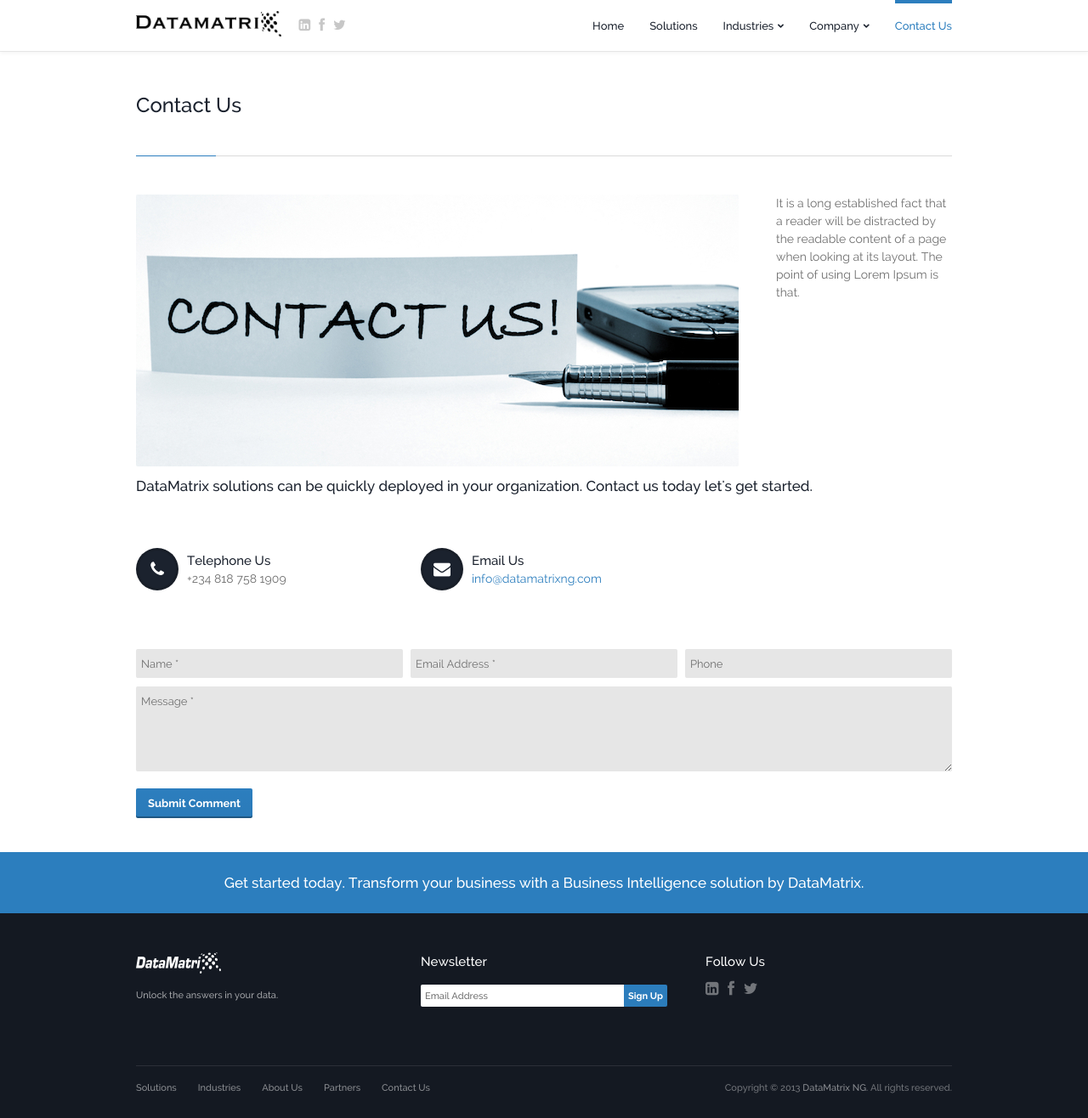
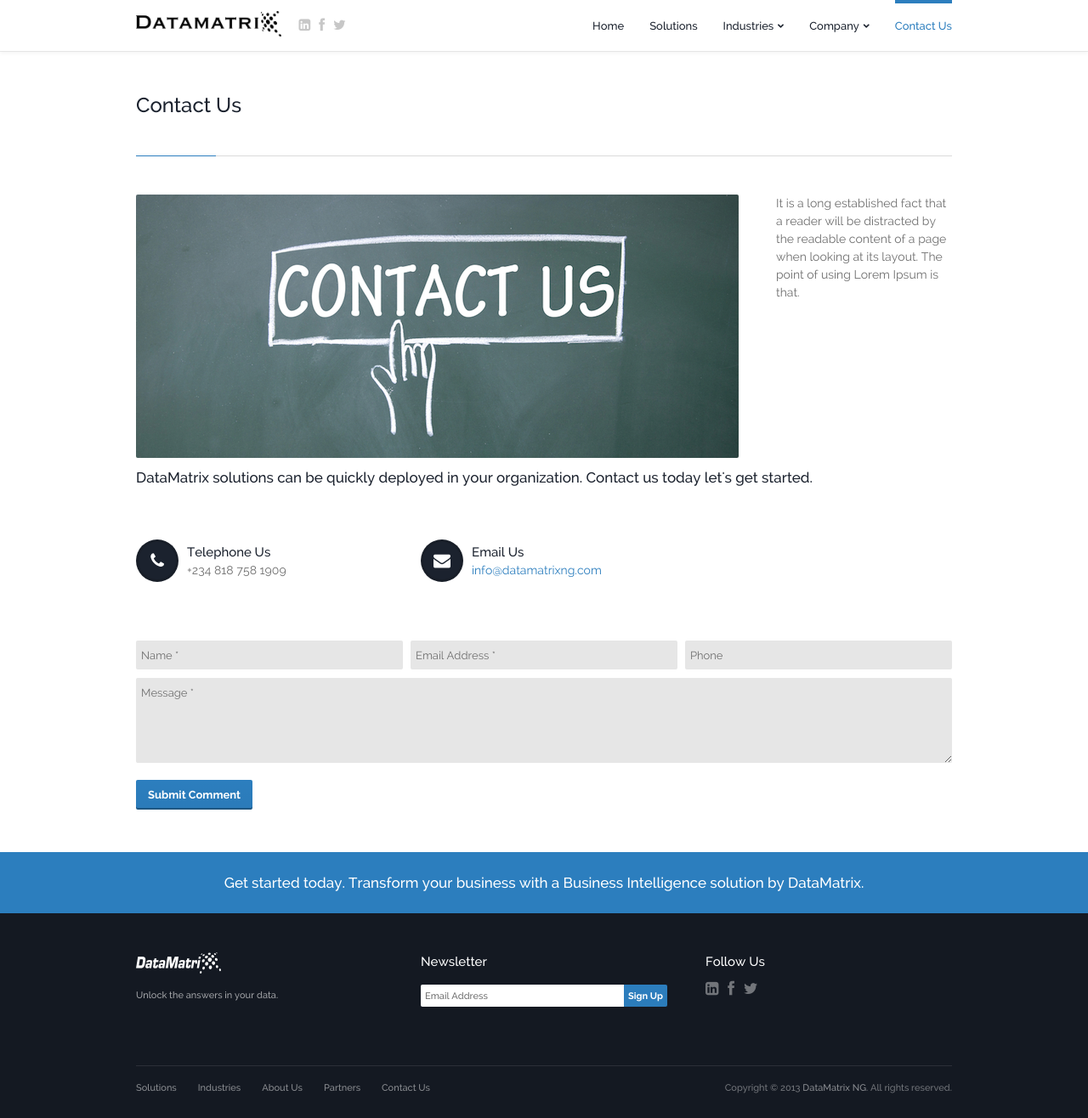
Before and after one commit to dtmtx/dtmtx.github.io, a Jekyll site: the page built from contact.html, in a window 1280 px wide and 1316 px high. Shown: the whole window at 85% size. Built offline with Jekyll 4.4.1, drawn with Linux system fonts in a browser that asks for light colours; Markdown is read by kramdown in place of the engine named in the settings.

Commit message:
contact image update

```diff
--- a/contact.html
+++ b/contact.html
@@ -33,7 +33,7 @@ active: current
 									<!-- ~~~~~~~~~~~~~~~~~ -->
 									<!-- Actual Images -->
 									<!-- ~~~~~~~~~~~~~~~~~ -->
-									<img alt="" src="images/contact-us.jpg" class="fullwidth"/>
+									<img alt="" src="images/contact-us-2.jpg" class="fullwidth"/>
 									<!--img alt="" src="images/insurance-2.png" class="fullwidth"/-->
 									<!-- ~~~~~~~~~~~~~~~~~ -->
 									<!-- END Actual Images -->
```
Also changed, not shown: images/contact-us-2.jpg (added).
